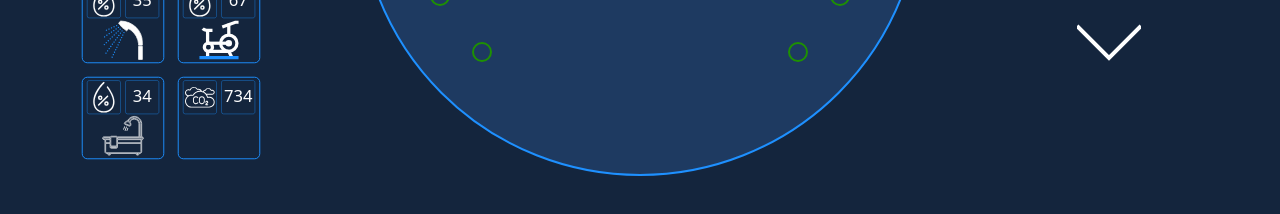
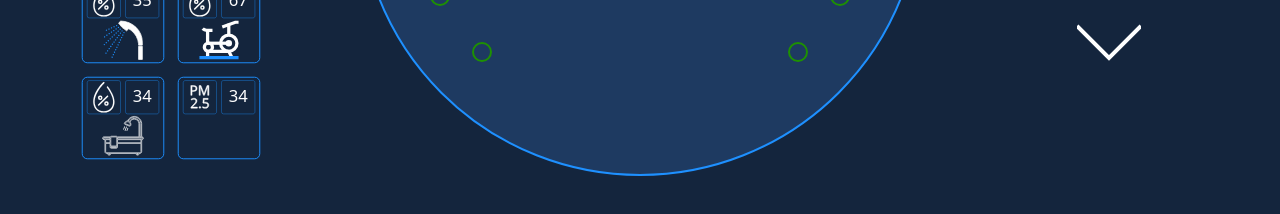
Before and after one commit to OODesigns/home-control, a React (Vite) app: page / in a window 1280 px wide. Both pictures are taken after a click on the button "BOOST • BOOST • BOOST • BOOST •". Shown: the part 546-760 px from the top of the page. Built offline with nearby package versions, Linux system fonts and the light colour scheme.

Commit message:
feat:added new ParticleIcon.jsx

```diff
--- /dev/null
+++ b/src/components/Icons/ParticleIcon.jsx
@@ -0,0 +1,20 @@
+    import React from "react";
+import BaseIcon from "./BaseIcon";
+
+const ParticleIcon   = React.memo((props ) => {return (
+       <BaseIcon {...props}>
+           <path
+               d="M14.15 9.805q1.211 0 1.766.476.554.476.554 1.342 0 .511-.234.961-.225.442-.77.72-.538.276-1.464.276h-.71v2.408h-.78V9.805Zm-.07.667h-.788v2.442h.623q.884 0 1.317-.286.432-.286.432-.97 0-.598-.38-.892-.382-.294-1.204-.294zm6.4 5.516-2.036-5.421h-.035q.026.268.044.727.017.45.017.944v3.75h-.719V9.805h1.152l1.905 5.066h.035l1.94-5.066h1.142v6.183h-.77v-3.802q0-.45.017-.892l.043-.718h-.034l-2.061 5.412z"
+               className="white-path"
+           />
+           <path
+               d="M16.647 24.075H12.56v-.632l1.62-1.637q.467-.467.787-.831.32-.364.485-.71.165-.355.165-.77 0-.512-.303-.772-.303-.268-.788-.268-.45 0-.797.156-.338.156-.693.433l-.407-.511q.364-.303.832-.51.476-.217 1.065-.217.866 0 1.368.441.502.433.502 1.204 0 .485-.199.91-.2.423-.554.839-.355.407-.831.875l-1.29 1.273v.034h3.125zm1.074-.468q0-.32.156-.45t.372-.13q.225 0 .381.13.165.13.165.45 0 .312-.165.45-.156.14-.38.14-.217 0-.373-.14-.156-.138-.156-.45zm4.079-3.325q.952 0 1.515.476.563.477.563 1.343 0 .96-.615 1.515-.606.546-1.697.546-.476 0-.9-.087-.416-.087-.702-.251v-.719q.312.19.753.303.45.104.857.104.685 0 1.1-.32.424-.33.424-1.013 0-.607-.372-.927-.372-.329-1.178-.329-.242 0-.554.043-.311.044-.502.087l-.381-.243.234-2.918h3.1v.693h-2.45l-.148 1.792q.147-.026.398-.06.252-.035.555-.035z"
+               className="white-path"
+           />
+
+           {props.children}
+       </BaseIcon>
+     );
+});
+
+export default ParticleIcon;
--- a/src/views/HomeView/HomeView.jsx
+++ b/src/views/HomeView/HomeView.jsx
@@ -12,7 +12,7 @@ import ExerciseIcon from "../../components/Icons/ExerciseIcon";
 import KitchenIcon from "../../components/Icons/KitchenIcon";
 import BathIcon from "../../components/Icons/BathIcon";
 import StairsIcon from "../../components/Icons/StairsIcon";
-import COIcon from "../../components/Icons/COIcon";
+import ParticleIcon from "../../components/Icons/ParticleIcon";
 
 export default function HomeView() {
     const [selectedMode, setSelectedMode] = useState("auto");
@@ -53,7 +53,7 @@ export default function HomeView() {
                             <ShowerIcon value={35}/>
                             <ExerciseIcon value={67}/>
                             <BathIcon value={34}/>
-                            <COIcon value={734}/>
+                            <ParticleIcon value={34}/>
                            </ResponsiveLayout>
                        </FadingContainer>
                    </VerticalContainer>
```
